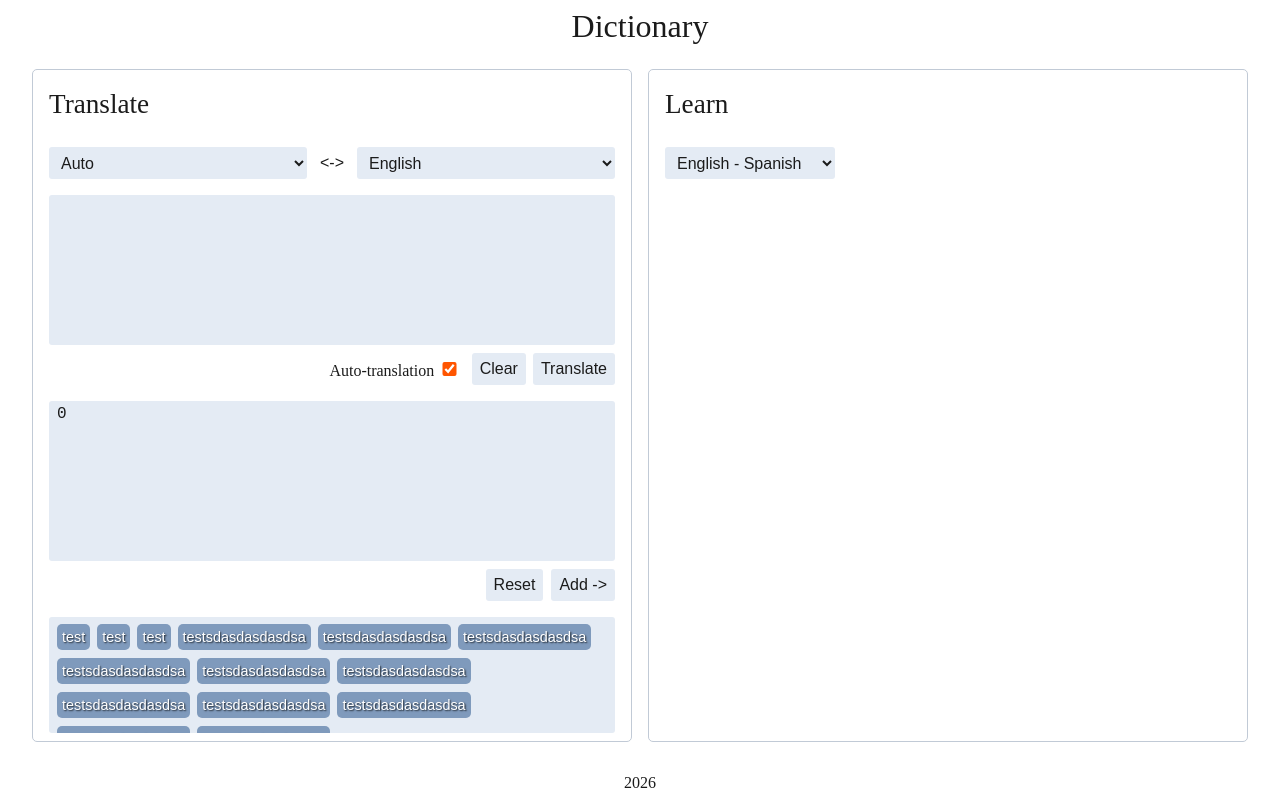
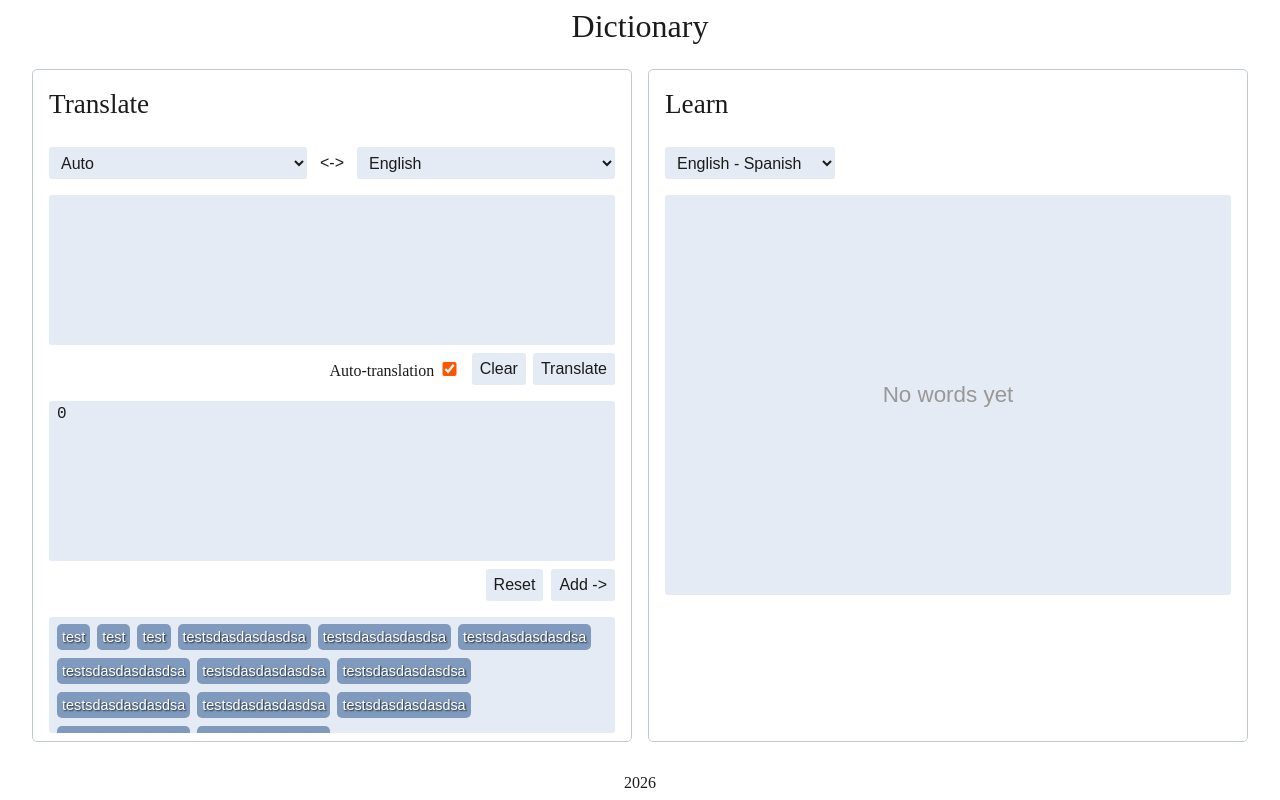
Before and after one commit to self-related/dictionary, a React (Vite) app: page / in a window 1280 px wide. Built offline with nearby package versions, Linux system fonts and the light colour scheme; the HTML template or start-up script is replaced by a standard one.

Commit message:
Add dictionary-words component

```diff
--- /dev/null
+++ b/src/features/dictionary/ui/dictionary-words/DictionaryWords.module.css
@@ -0,0 +1,24 @@
+.dictionaryWords {
+    background-color: var(--background-color-2);
+    border-radius: 3px;
+
+    display: flex;
+    flex-direction: column;
+
+    height: 25rem;
+
+    padding: 0.5rem;
+
+}
+
+.placeholder {
+    align-self: center;
+    align-content: center;
+
+    color: rgb(153, 151, 151);
+    font-family: sans-serif;
+    font-size: 1.4rem;
+
+    height: 100%;
+    margin: 0;
+}
--- /dev/null
+++ b/src/features/dictionary/ui/dictionary-words/DictionaryWords.tsx
@@ -0,0 +1,13 @@
+import { useState } from "react";
+import styles from "./DictionaryWords.module.css"
+
+
+export default function DictionaryWords() {
+    const [words] = useState<string[]>([]); // temp state
+
+    return (
+        <div className={styles.dictionaryWords}>
+            {!words || <p className={styles.placeholder}>No words yet</p>}
+        </div>
+    );
+}
--- a/src/pages/home/HomePage.tsx
+++ b/src/pages/home/HomePage.tsx
@@ -1,4 +1,5 @@
 import DictionaryPanel from "../../features/dictionary/ui/dictionary-panel/DictionaryPanel";
+import DictionaryWords from "../../features/dictionary/ui/dictionary-words/DictionaryWords";
 import LangPanel from "../../features/translate/ui/lang-panel/LangPanel";
 import TranslateInput from "../../features/translate/ui/translate-input/TranslateInput";
 import TranslateOptions from "../../features/translate/ui/translate-options/TranslateOptions";
@@ -24,6 +25,7 @@ export default function HomePage() {
             <div className={styles.appSection}>
                 <h2>Learn</h2>
                 <DictionaryPanel />
+                <DictionaryWords />
             </div>
         </div>
     );
```
